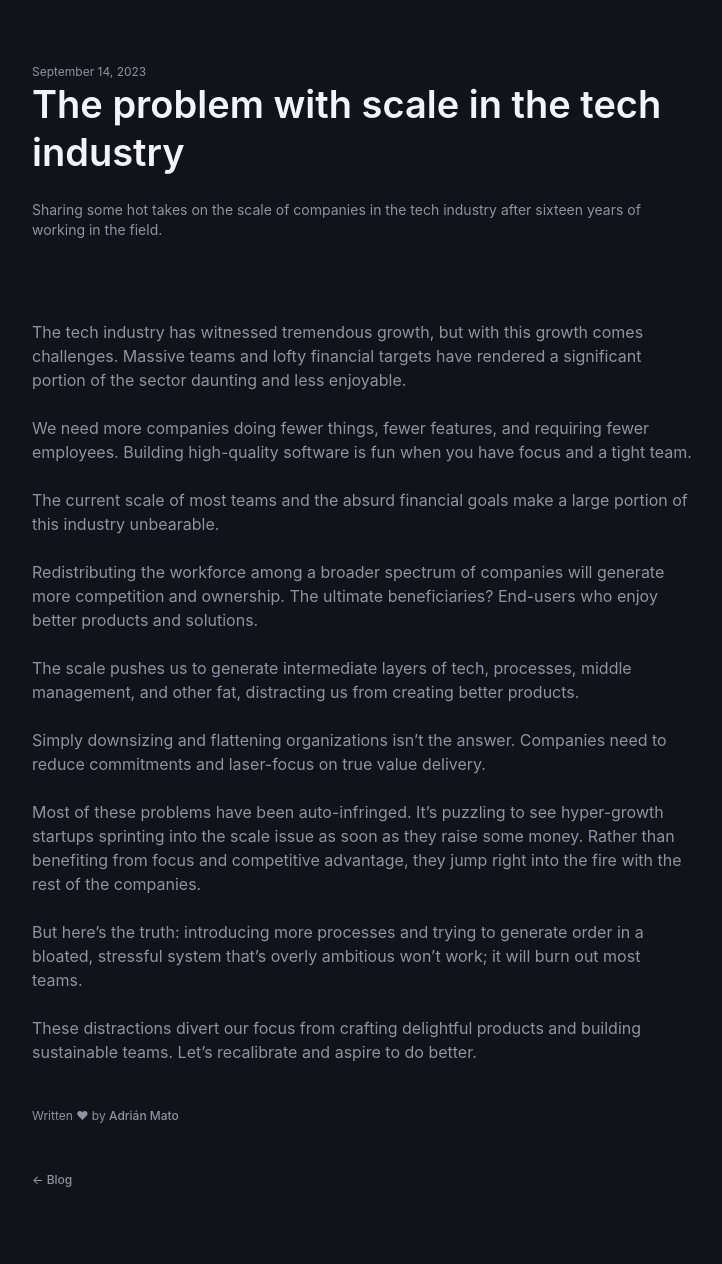
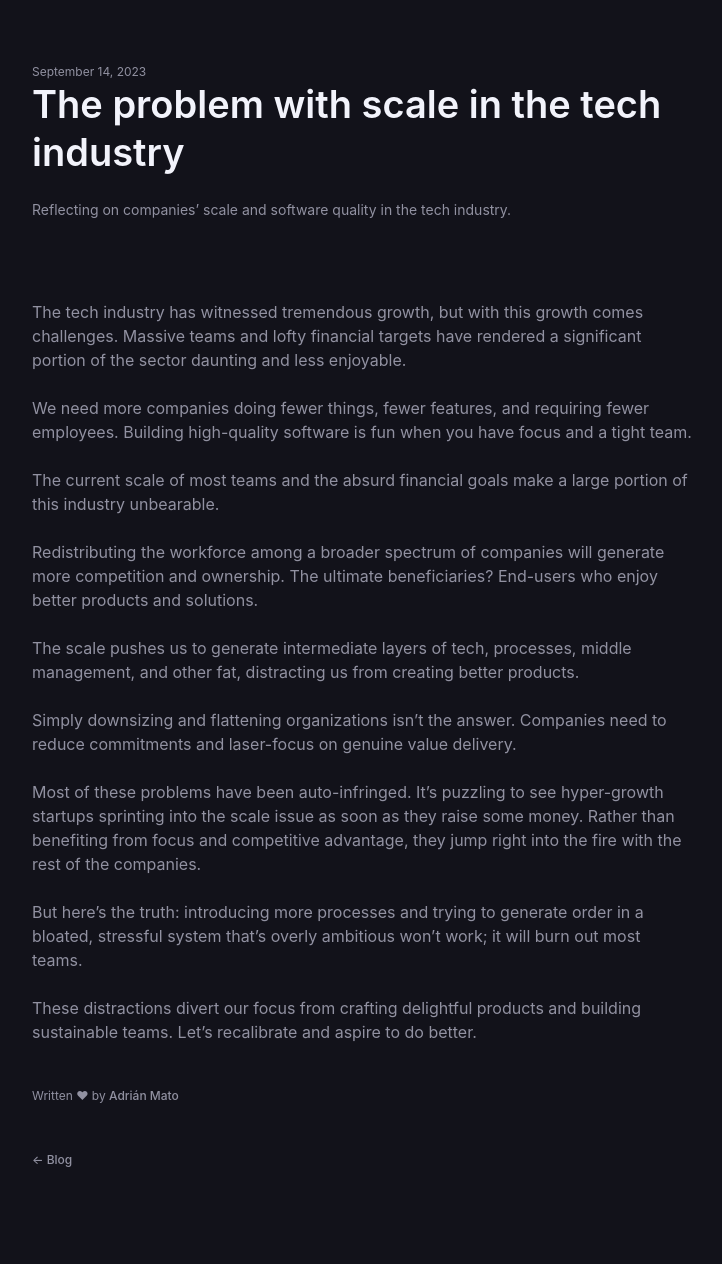
Before and after one commit to adrianmg/adrianmg.github.io, a Jekyll site: the page built from _posts/2023-09-14-the-scale-of-companies.md, in a window 1280 px wide. Shown: the whole page, without its empty margins (278-1000 px from the left). Built offline with Jekyll 4.4.1, drawn with Linux system fonts in a browser that asks for light colours.

Commit message:
Minor tweaks

```diff
--- a/_posts/2023-09-14-the-scale-of-companies.md
+++ b/_posts/2023-09-14-the-scale-of-companies.md
@@ -3,7 +3,7 @@ layout: post
 title: "The problem with scale in the tech industry"
 date: 2023-09-14 17:34:00
 categories: [blog, industry, opinion]
-summary: "Sharing some hot takes on the scale of companies in the tech industry after sixteen years of working in the field."
+summary: "Reflecting on companies' scale and software quality in the tech industry."
 ---
 
 The tech industry has witnessed tremendous growth, but with this growth comes challenges. Massive teams and lofty financial targets have rendered a significant portion of the sector daunting and less enjoyable.
@@ -16,7 +16,7 @@ Redistributing the workforce among a broader spectrum of companies will generate
 
 The scale pushes us to generate intermediate layers of tech, processes, middle management, and other fat, distracting us from creating better products.
 
-Simply downsizing and flattening organizations isn't the answer. Companies need to reduce commitments and laser-focus on true value delivery.
+Simply downsizing and flattening organizations isn't the answer. Companies need to reduce commitments and laser-focus on genuine value delivery.
 
 Most of these problems have been auto-infringed. It's puzzling to see hyper-growth startups sprinting into the scale issue as soon as they raise some money. Rather than benefiting from focus and competitive advantage, they jump right into the fire with the rest of the companies.
 
```
